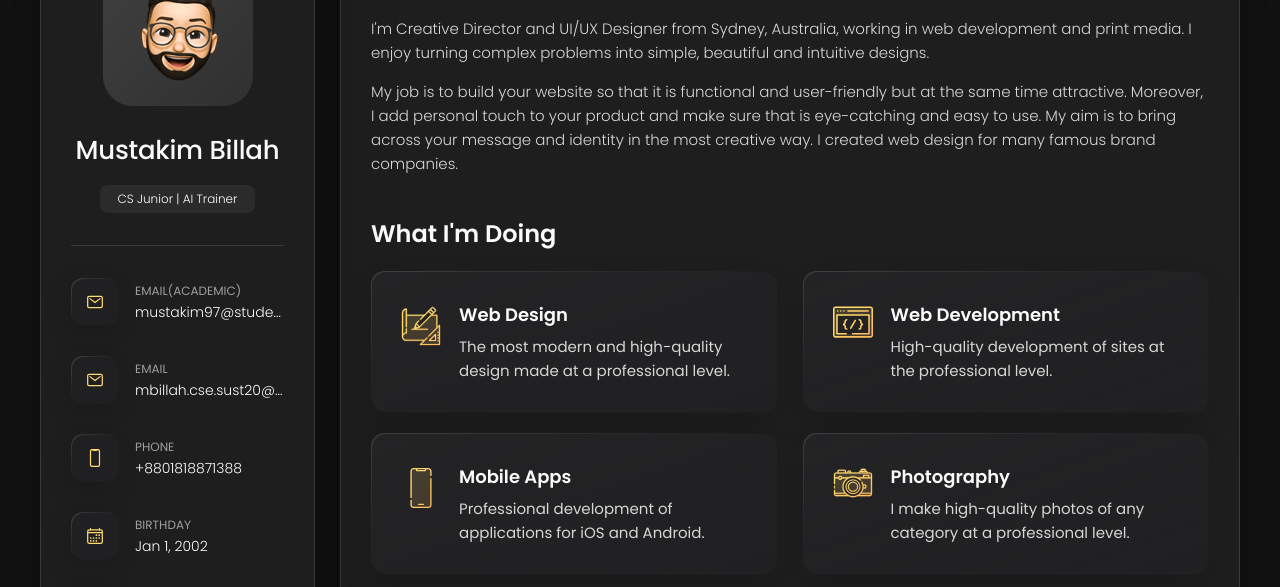
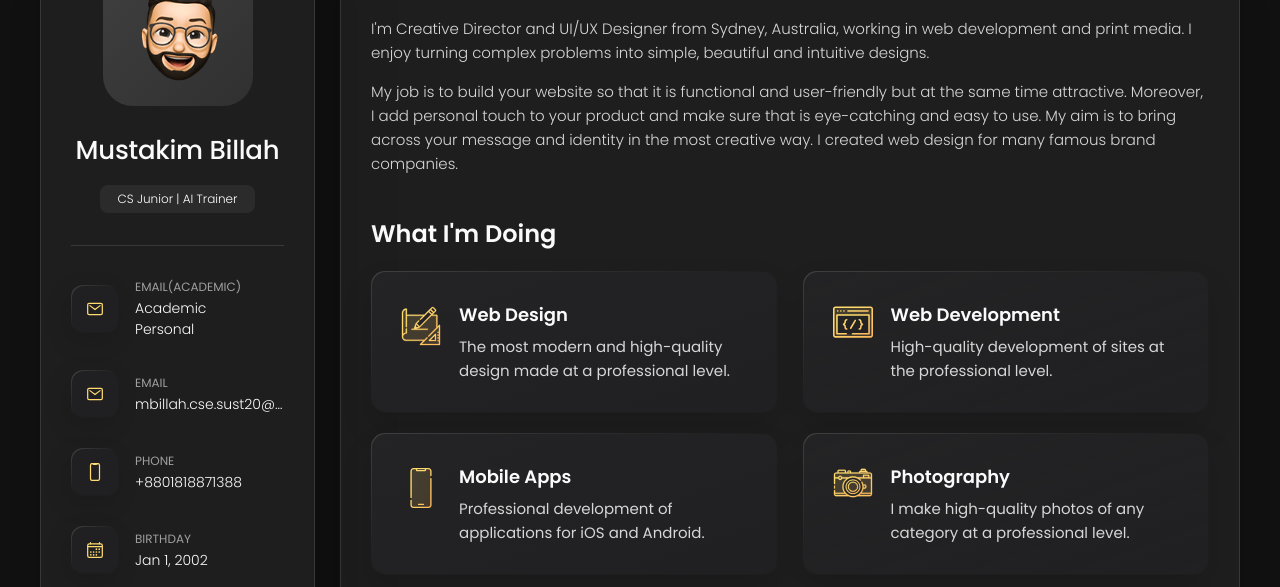
Before and after one commit to Maxfees/FInal-Portfolio, a plain HTML site: page index.html in a window 1280 px wide. Shown: the part 162-749 px from the top of the page. Drawn offline with nearby package versions, Linux system fonts and the light colour scheme.

Commit message:
Update index.html

```diff
--- a/index.html
+++ b/index.html
@@ -5,7 +5,7 @@
   <meta charset="UTF-8">
   <meta http-equiv="X-UA-Compatible" content="IE=edge">
   <meta name="viewport" content="width=device-width, initial-scale=1.0">
-  <title>vCard - Personal Portfolio</title>
+  <title>SilentStrix Rules</title>
 
   <!--
     - favicon
@@ -74,7 +74,8 @@
             <div class="contact-info">
               <p class="contact-title">Email(Academic)</p>
 
-              <a href="mailto:mustakim97@student.sust.edu" class="contact-link">mustakim97@student.sust.edu</a>
+              <a href="mailto:mustakim97@student.sust.edu" class="contact-link">Academic</a>
+              <a href="mailto:mbillah.cse.sust20@gmail.com" class="contact-link">Personal</a>
             </div>
 
           </li>
```
